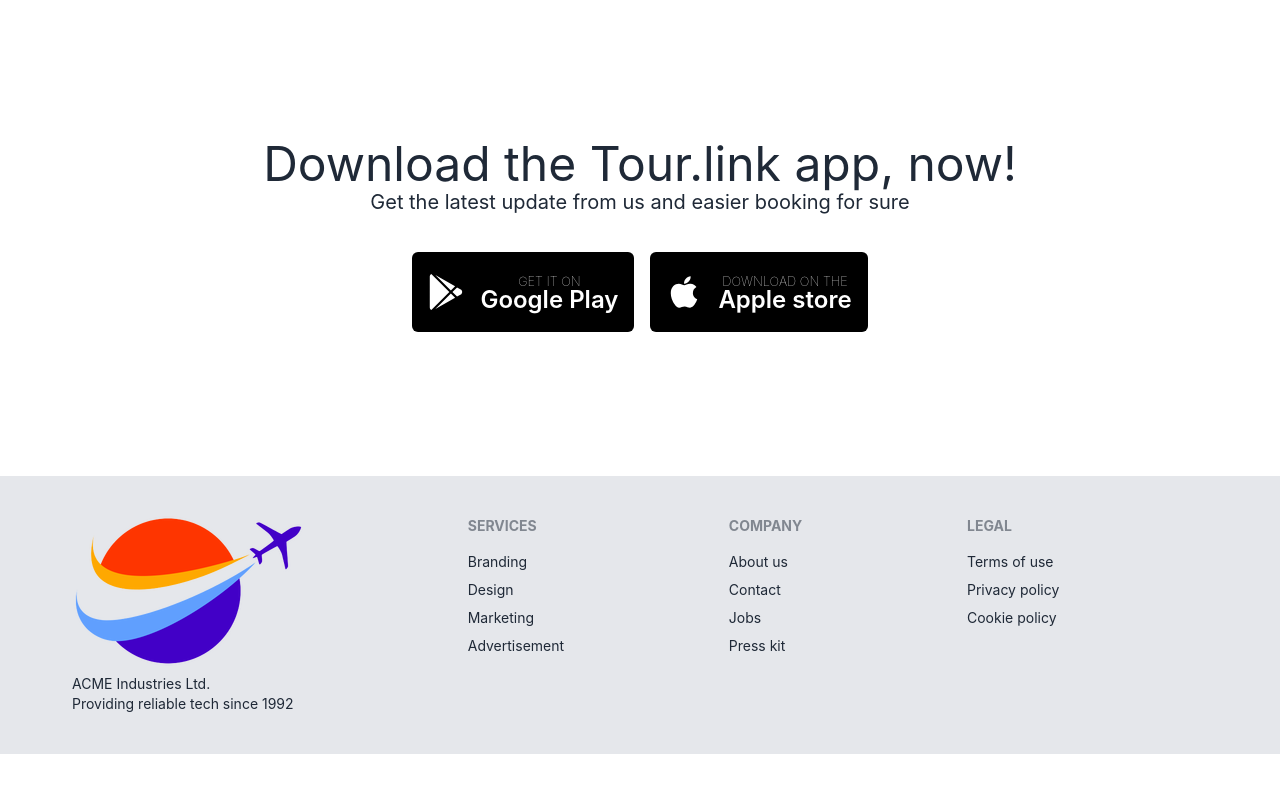
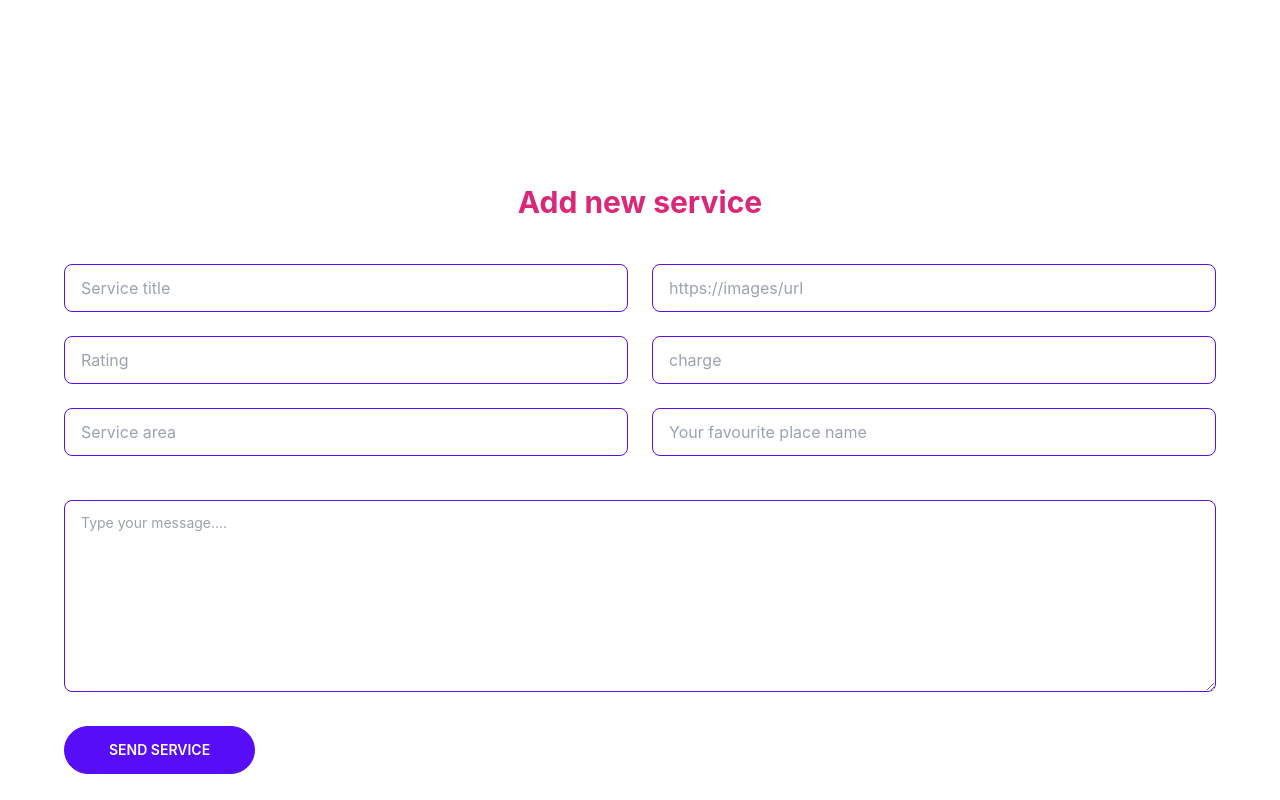
Before and after one commit to dev-rakibul1/tourist-service-client, a React (Create React App) app: page / in a window 1280 px wide. Shown: the part 2160-2960 px from the top of the page. Before the commit the page ends 2914 px from the top, so only its background shows below. Built offline with nearby package versions, Linux system fonts and the light colour scheme; no server answers.

Commit message:
new service form added and post methd added

```diff
--- /dev/null
+++ b/src/components/pages/addService/AddServices.jsx
@@ -0,0 +1,124 @@
+import React from "react";
+import { toast } from "react-hot-toast";
+
+const AddServices = () => {
+  const onServiceHandler = (event) => {
+    event.preventDefault();
+
+    const form = event.target;
+    const sTitle = form.title.value;
+    const img = form.img.value;
+    const rating = form.rating.value;
+    const charge = form.charge.value;
+    const place = form.place.value;
+    const message = form.message.value;
+    const area = form.area.value;
+
+    const newServiceInfo = {
+      sTitle: sTitle,
+      img: img,
+      rating: rating,
+      charge: charge,
+      place: place,
+      message: message,
+      area: area,
+    };
+
+    fetch("http://localhost:5000/newServices", {
+      method: "POST",
+      headers: {
+        "content-type": "application/json",
+      },
+      body: JSON.stringify(newServiceInfo),
+    })
+      .then((res) => res.json())
+      .then((data) => {
+        console.log(data);
+        if (data.success) {
+          toast.success(data.message);
+        } else {
+          toast.error(data.error);
+        }
+      })
+      .catch((err) => console.log(err));
+  };
+
+  return (
+    <div>
+      <h1 className="text-center text-3xl font-bold text-pink-600 py-11">
+        Add new service
+      </h1>
+      <form onSubmit={onServiceHandler}>
+        <div className="grid sm:grid-cols-1 md:grid-cols-2 lg:grid-cols-2 gap-6">
+          {/* service title */}
+          <div>
+            <input
+              type="text"
+              placeholder="Service title"
+              className="input input-bordered input-primary w-full"
+              name="title"
+            />
+          </div>
+          {/* service img */}
+          <div>
+            <input
+              type="text"
+              placeholder="https://images/url"
+              className="input input-bordered input-primary w-full"
+              name="img"
+            />
+          </div>
+          {/* service rating */}
+          <div>
+            <input
+              type="text"
+              placeholder="Rating"
+              className="input input-bordered input-primary w-full"
+              name="rating"
+            />
+          </div>
+          {/* service charge */}
+          <div>
+            <input
+              type="text"
+              placeholder="charge"
+              className="input input-bordered input-primary w-full"
+              name="charge"
+            />
+          </div>
+          {/* service area */}
+          <div>
+            <input
+              type="text"
+              placeholder="Service area"
+              className="input input-bordered input-primary w-full"
+              name="area"
+            />
+          </div>
+          {/* service place */}
+          <div>
+            <input
+              type="text"
+              placeholder="Your favourite place name"
+              className="input input-bordered input-primary w-full"
+              name="place"
+            />
+          </div>
+        </div>
+        {/* message */}
+        <textarea
+          className="textarea textarea-primary w-full h-48 mt-11"
+          placeholder="Type your message...."
+          name="message"
+        ></textarea>
+        <input
+          type="submit"
+          value="Send Service"
+          className="btn btn-primary rounded-full mt-7 px-11"
+        />
+      </form>
+    </div>
+  );
+};
+
+export default AddServices;
--- a/src/components/pages/blog/Blog.jsx
+++ b/src/components/pages/blog/Blog.jsx
@@ -10,7 +10,7 @@
       <h1 className="text-center text-pink-600 font-bold text-3xl py-7">
         Blog
       </h1>
-      <div className="md:w-[50%] mx-auto">
+      <div className="md:w-[50%] mx-auto px-2">
         {blogData.map((data) => (
           <div
             tabIndex={0}
--- a/src/components/pages/home/Home.jsx
+++ b/src/components/pages/home/Home.jsx
@@ -1,5 +1,6 @@
 import React from "react";
 import { Link } from "react-router-dom";
+import AddServices from "../addService/AddServices";
 import Tour from "../tour/Tour";
 import TourApp from "../tourApp/TourApp";
 import TravelMode from "../travelMode/TravelMode";
@@ -50,6 +51,11 @@
         <TravelMode />
       </div>
 
+      {/* Add service */}
+      <div className="w-[90%] mx-auto py-2 mt-32">
+        <AddServices />
+      </div>
+
       {/* download app */}
       <div className="w-[90%] mx-auto py-2 mt-32 ">
         <TourApp />
```
